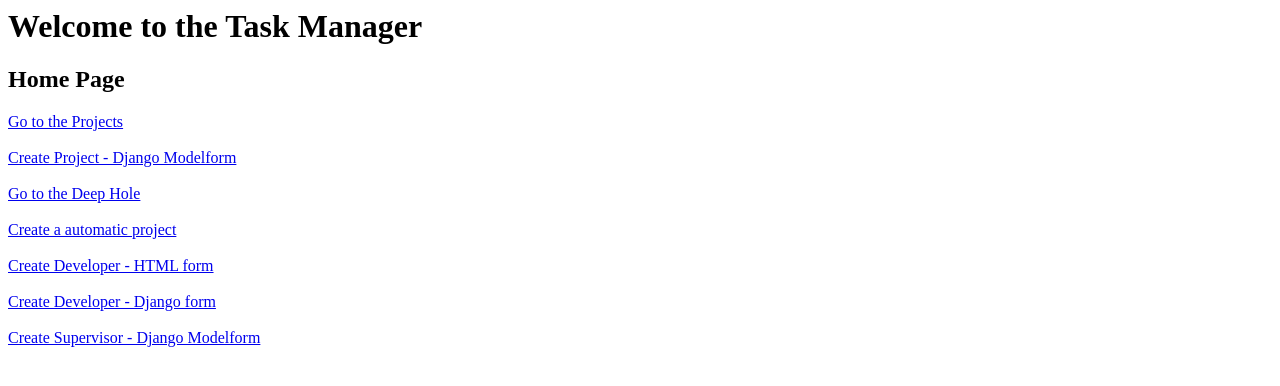
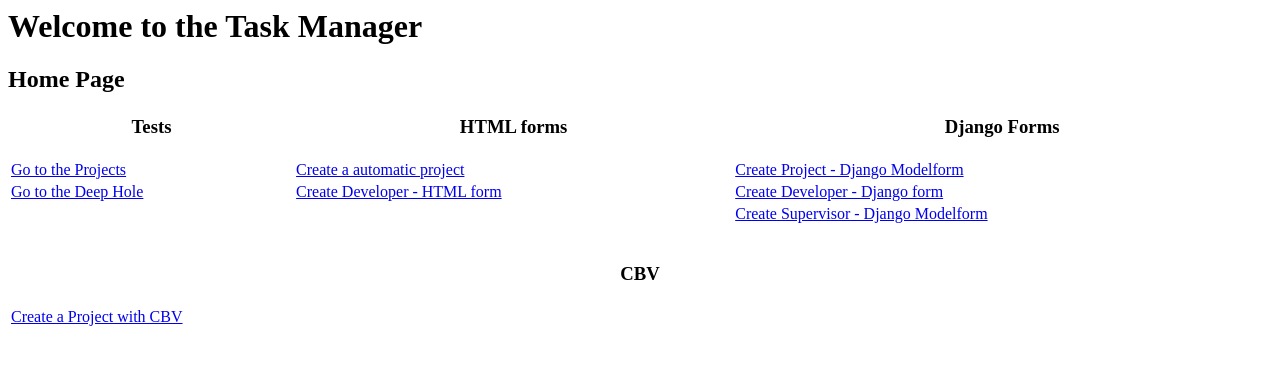
Before and after one commit to Serrones/second_django, a Django app: page / in a window 1280 px wide. Shown: the top 386 px of the page. Run offline with Django 3.2, Linux system fonts and the light colour scheme; parts of the project's set-up code (start-up, migrations or seed data) failed here and were passed over.

Commit message:
Chapter 8 - First Part

```diff
--- a/work_manager/task_manager/templates/task_manager/connection.html
+++ b/work_manager/task_manager/templates/task_manager/connection.html
@@ -11,4 +11,6 @@
     <span> {{word | upper}} </span>
     </br>
     </br>
+    {% url 'home' as home %}
+    <a href= "{{ home }}">Go Home</a>
     {% endblock %}
--- a/work_manager/task_manager/templates/task_manager/index.html
+++ b/work_manager/task_manager/templates/task_manager/index.html
@@ -8,32 +8,61 @@
 {% endblock %}
 {% block article_content %}
     <h2>{{ action }}</h2>
+    <p>
+    <table style="width:100%">
+        <tr>
+            <th><h3>Tests</h3></th>
+            <th><h3>HTML forms</h3></th>
+            <th><h3> Django Forms</h3></th>
+        </tr>
+        <tr>
+            <td>
                 {% url 'projects' as the_projects %}
                 <a href= "{{ the_projects }}">Go to the Projects</a>
-    </br>
-    </br>
+            </td>
+            <td>
+                {% url 'automatic' as automatic %}
+                <a href= "{{ automatic }}">Create a automatic project</a>
+            </td>
+            <td>
                 {% url 'cproject' as cproject %}
                 <a href= "{{ cproject }}">Create Project - Django Modelform</a>
-    </br>
-    </br>
+            </td>
+        <tr>
+            <td>
                 {% url 'connection' as the_connection %}
                 <a href= "{{ the_connection }}">Go to the Deep Hole</a>
-    </br>
-    </br>
-    {% url 'automatic' as automatic %}
-    <a href= "{{ automatic }}">Create a automatic project</a>
-    </br>
-    </br>
+            </td>
+            <td>
                 {% url 'mdeveloper' as mdeveloper %}
                 <a href= "{{ mdeveloper }}">Create Developer - HTML form</a>
-    </br>
-    </br>
+            </td>
+            <td>
                 {% url 'ddeveloper' as ddeveloper %}
                 <a href= "{{ ddeveloper }}">Create Developer - Django form</a>
-    </br>
-    </br>
+            </td>
+        </tr>
+        <tr>
+            <td></td>
+            <td></td>
+            <td>
                 {% url 'csupervisor' as csupervisor %}
                 <a href= "{{ csupervisor }}">Create Supervisor - Django Modelform</a>
+            </td>
+        </tr>
+    </p>
+    </table>
+    <p>
+        <table style="width:100%">
+            <tr>
+                <th><h3>CBV</h3></th>
+            </tr>
+            <tr>
+                <td>
+                    {% url 'cbv_project' as cproject %}
+                    <a href= "{{ cproject }}">Create a Project with CBV</a>
+                </td>
+            </tr>
     {% load static %}
     <script src="{% static "js/index.js" %}"></script>
 {% endblock %}
--- a/work_manager/task_manager/urls.py
+++ b/work_manager/task_manager/urls.py
@@ -1,7 +1,8 @@
 
 from django.conf.urls import url
+from django.views.generic import CreateView
 from . import views
-
+from  task_manager.models import Project
 
 
 urlpatterns = [
@@ -19,4 +20,7 @@ urlpatterns = [
     url(r'^csupervisor$', views.csupervisor_page, name='csupervisor'),
 
     url(r'^cproject$', views.cproject_page, name='cproject'),
+
+    url (r'^cbv_project$', CreateView.as_view(fields=['title','description','client_name'], model=Project, template_name="task_manager/cbv_project.html",
+                                            success_url = 'connection'), name="cbv_project"),
 ]
--- a/work_manager/task_manager/views.py
+++ b/work_manager/task_manager/views.py
@@ -158,6 +158,7 @@ class Form_project_create(forms.Form):
     description = forms.CharField(widget= forms.Textarea(attrs={'rows':5, 'cols': 100,}))
     client_name = forms.CharField(label="Client", max_length=50)
 
+
 def cproject_page(request):
     if request.POST:
         form = Form_project_create(request.POST)
```
Also changed, not shown: work_manager/task_manager/templates/task_manager/cbv_project.html (added, +23 -0 lines). Lines whose indentation alone changed are shown as unchanged.
